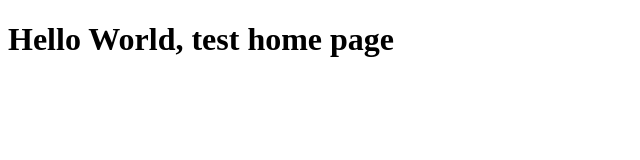
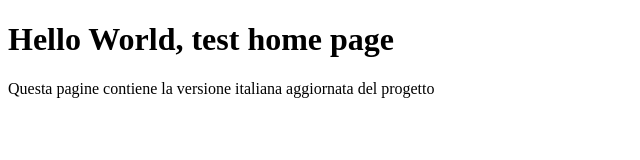
Before and after one commit to SalBoh/Sala_verifica_06_11_23, a plain HTML site: page index.html in a window 1280 px wide. Shown: the whole page, without its empty margins (0-640 px from the left). Drawn offline with Linux system fonts and the light colour scheme.

Commit message:
Modifica della pagina italiana

```diff
--- a/index.html
+++ b/index.html
@@ -8,5 +8,6 @@
 </head>
 <body>
     <h1>Hello World, test home page</h1>
+    <p>Questa pagine contiene la versione italiana aggiornata del progetto</p>
 </body>
 </html>
```
